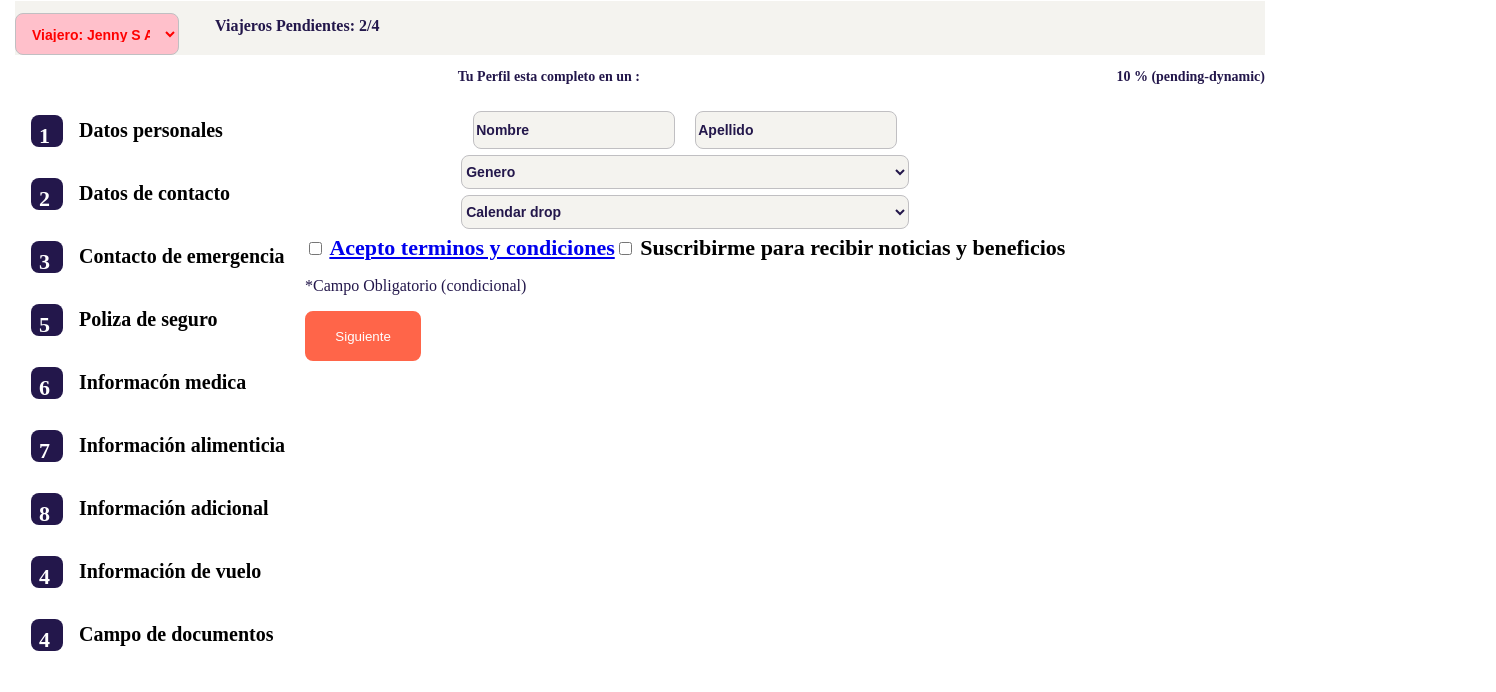
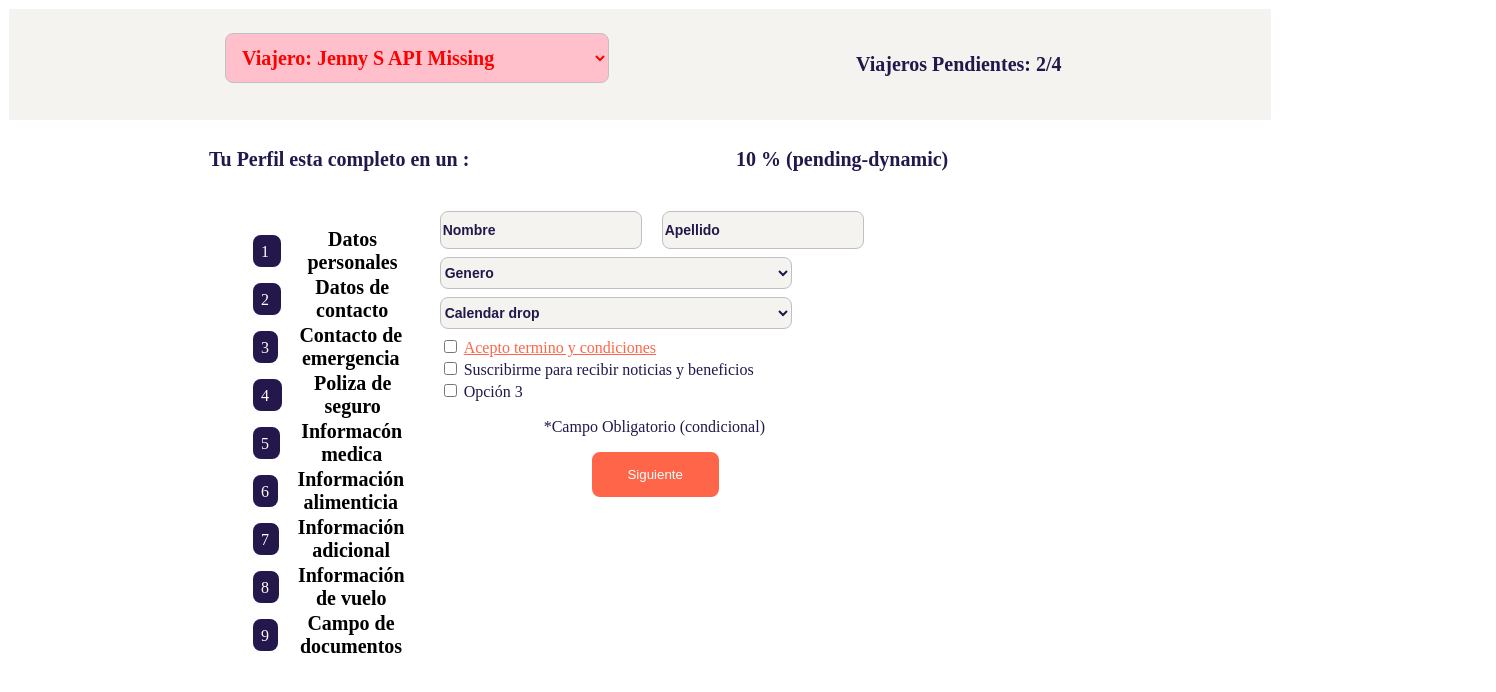
Before and after one commit to carlosdev1606/html-css-components, a plain HTML site: page index.html in a window 1280 px wide. Shown: the whole page, 1496 px wide, since content can reach past the window. Drawn offline with Linux system fonts and the light colour scheme.

Commit message:
21th augost

```diff
--- a/index.html
+++ b/index.html
@@ -10,7 +10,7 @@
     <div class="main-container">
       <div class="first-container">
         <div class="dropdown-container">
-          <select class="drowpdown">
+          <select>
             <option>Viajero: Jenny S API Missing</option>
             <option>Viajero: Pepito API Missing</option>
             <option>Viajero: Juan API Missing</option>
@@ -20,24 +20,22 @@
         <div class="text"><p>Viajeros Pendientes: 2/4</p></div>
       </div>
       <div class="second-container">
-        <p>Tu Perfil esta completo en un :</p>
+        <p id="perfil">Tu Perfil esta completo en un :</p>
         <p>10 % (pending-dynamic)</p>
       </div>
       <div class="squares-and-form">
         <div class="squares">
-          <div class="number-text"><p class="number">1</p><p class="data">Datos personales</p></div>
-          <div class="number-text"><p class="number">2</p><p class="data">Datos de contacto</p></div>
-          <div class="number-text"><p class="number">3</p><p class="data">Contacto de emergencia</p></div>
-          <div class="number-text"><p class="number">5</p><p class="data">Poliza de seguro</p></div>
-          <div class="number-text"><p class="number">6</p><p class="data">Informacón medica</p></div>
-          <div class="number-text"><p class="number">7</p><p class="data">Información alimenticia</p></div>
-          <div class="number-text"><p class="number">8</p><p class="data">Información adicional</p></div>
-          <div class="number-text"><p class="number">4</p><p class="data">Información de vuelo</p></div>
-          <div class="number-text"><p class="number">4</p><p class="data">Campo de documentos</p></div>
-
-
+          <div class="number-text-container"><p class="number">1</p><p class="data">Datos personales</p></div>
+          <div class="number-text-container"><p class="number">2</p><p class="data">Datos de contacto</p></div>
+          <div class="number-text-container"><p class="number">3</p><p class="data">Contacto de emergencia</p></div>
+          <div class="number-text-container"><p class="number">4</p><p class="data">Poliza de seguro</p></div>
+          <div class="number-text-container"><p class="number">5</p><p class="data">Informacón medica</p></div>
+          <div class="number-text-container"><p class="number">6</p><p class="data">Información alimenticia</p></div>
+          <div class="number-text-container"><p class="number">7</p><p class="data">Información adicional</p></div>
+          <div class="number-text-container"><p class="number">8</p><p class="data">Información de vuelo</p></div>
+          <div class="number-text-container"><p class="number">9</p><p class="data">Campo de documentos</p></div>
        </div>
-       <div class="third-container">
+       <div class="form-container">
          <form action="" method="post">
            <div class="name">
              <input
@@ -71,35 +69,24 @@
              <option>Calendar drop</option>
            </select>
          </div>
-
-         <!--Form to data-->
-         <form action="/action_page.php">
+         <div class="check-boxes-and-button">
+          <form>
             <div>
-            <input
-              type="checkbox"
-              id="terminos"
-              name="terminos"
-              value="terminos"
-            />
-            <label for="terms">
-              <a href="www.wikipedia.com">
-                Acepto terminos y condiciones</a>
-            </label>
+                <input type="checkbox" id="checkbox1" name="checkbox1" value="opcion1">
+                <label for="checkbox1"><a href="www.wikipedia.com">Acepto termino y condiciones</a></label>
             </div>
             <div>
-            <input
-              type="checkbox"
-              id="suscribirme"
-              name="suscribirme"
-              value="suscribirme"
-            />
-            <label for="vehicle2">
-              Suscribirme para recibir noticias y beneficios</label
-            >
+                <input type="checkbox" id="checkbox2" name="checkbox2" value="opcion2">
+                <label for="checkbox2">Suscribirme para recibir noticias y beneficios</label>
+            </div>
+            <div>
+                <input type="checkbox" id="checkbox3" name="checkbox3" value="opcion3">
+                <label for="checkbox3">Opción 3</label>
             </div>
         </form>
           <p id="campo">*Campo Obligatorio (condicional)</p>
-        <button>Siguiente</button>
+          <div class="div-button"><button>Siguiente</button></div>
+         </div>
         </div>
       </div>
     </div>
--- a/styles.css
+++ b/styles.css
@@ -1,252 +1,341 @@
-
+/* Estilos generales */
 html {
     font-size: 16px;
+    margin: 0.0625rem;
 }
 
-    body{
-        margin: 1px 15px 1px 15px;
-    }
+/* Contenedor principal */
 .main-container {
     height: 100%;
     width: 100%;
-        background-color: #000000(239, 90, 10);
-        font-size: 22px;
+}
+
+/* Primer contenedor */
+.first-container {
+    display: flex;
+    background-color: #F4F3EF;
+    height: 100%;
+    width: 100%;
+}
+
+.first-container .text {
+    padding-left: 5rem;
+    justify-content: flex-start;
+    width: 90%;
+}
+
+/* Estilos para el dropdown */
+
+.dropdown-container {
+    width: 90%;
+    padding-right: 10rem;
+}
+.dropdown-container select {
+    background-color: #F4F3EF;
+    color: #23174B;
+    font-size: 0.875rem;
+    font-family: Montserrat;
     font-weight: 700;
+    border: 0.1rem solid #C0BFC2;
+    border-radius: 8px;
+    width: 10.25rem;
+    height: 2.625rem;
+    padding: 0.75rem;
+}
+
+.dropdown-container select option {
+    font-size: 0.875rem;
+    font-weight: 700;
+}
+
+.dropdown-container select option:checked {
+    color: #23174B;
+}
+
+/* Texto en el primer contenedor */
+.first-container .text p {
+    color: #23174B;
+    font-size: 0.875rem;
+    font-weight: 700;
+}
+
+/* Segundo contenedor */
+.second-container {
+    color: #23174B;
+    display: flex;
+    box-sizing: border-box;
+    padding: 0.5rem;
+    text-align: center;
+    font-family: Montserrat;
+    font-size: 1.25rem;
+    font-style: normal;
+    font-weight: 700;
+    line-height: normal;
+    justify-content: center;
+}
+
+/* Cuadros */
+.squares {
+    display: flex;
+    margin: 0.75rem 1.25rem;
+    width: 100%;
+    justify-content: left;
+
 
 }
 
-    .dropdown-container{
-        margin-top: 12px;
-        width: 200px;
-        position: relative;
-        font-family: Montserrat;
-
-    }
-    .dropdown-container select {
-        background-color: #F4F3EF;
-        color:#23174B;
-        font-size: 14px;
-        font-weight: 700;
-        border: 1.5px solid #C0BFC2;
-        border-radius: 8px;
-        width:164px ;
-        height: 42px;
-        padding: 12px 12px 12px 12px;
-    }
-
-    /**flecha inicio**/
-    /**felcha fin**/
-    .dropdown-container select option {
-      font-size: 14px;
-      font-weight: 700;
-    }
-    .dropdown-container select option:checked {
-        color:#23174B;
-    }
-
-    .squares {
-        display: flex;
-    }
-    .squares-and-form .squares .number-text .number {
+.squares-and-form .squares .number-text-container .number {
     display: block;
     width: 1rem;
     height: 1rem;
     margin: 0 1rem;
-            padding: 0.5rem 0.5rem;
+    padding: 0.5rem;
     border-radius: 8px;
     background-color: #23174B;
     color: #fff;
+}
+
+.squares-and-form .squares .number-text-container {
+    margin-right: -1.5rem;
+    margin-left: 0;
 
 }
 
-    /* FIN DROPDOWN ELEMENTOS PSEUDOELEMENTOS HOVER ESTADOS ETC*/
-
-    /* CONTINUACION TEXTO FIRST CONTAINER*/
-    .first-container{
-        display: flex;
-        background-color: #F4F3EF;
-
-    }
-    .first-container .text p {
-        color:#23174B;
-        font-size: 16px;
-        font-weight: 700;
-    }
-    /*FINALIZACION TEXTO FIRST CONTAINER*/
-
-    .second-container {
-    color: #23174B;
-    display: flex;
-    font-family: Ubuntu;
-    font-size: 14px;
-    font-style: normal;
-    font-weight: 700;
+/* Formulario */
+.form-container {
+    margin: 0.75rem 1.25rem;
+    margin: 0.75rem 1.25rem;
+    display: block;
+    width: 100%;
 
 }
 
-    .second-container p {
-    flex: 1;
-    text-align: right;
-    }
-    .third-container{
-        padding: 12px 20px 12px 20px;
+.form-container form {
+    display: flex;
+    justify-content: flex-start;
 }
 
-    .third-container{
-        padding: 12px 20px 12px 20px;
-        display: block;
-    }
-    .third-container form  {
-        display: flex;
-        justify-content: center;
-
-    }
-    .third-container .name input  {
+.form-container .name input,
+.form-container .lastname input {
     background-color: #F4F3EF;
-        color:#23174B;
+    color: #23174B;
     font-size: 14px;
     font-weight: 700;
     border: 1.5px solid #C0BFC2;
     border-radius: 8px;
     height: 34px;
-        margin-right:20px ;
+    margin-right: 20px;
 }
-    .third-container .name input::placeholder {
+
+.form-container .name input::placeholder,
+.form-container .lastname input::placeholder {
     color: #23174B;
 }
-    .third-container .lastname input  {
+
+/* Dropdowns en el formulario */
+.form-container .drowpdown-genero,
+.form-container .drowpdown-calendar {
+    justify-content: flex-start;
+    margin: 0.5rem 0;
+    width: 66rem;
+}
+
+.form-container .drowpdown-genero select,
+.form-container .drowpdown-calendar select {
+    width: 22rem;
     background-color: #F4F3EF;
-        color:#23174B;
+    color: #23174B;
     font-size: 14px;
     font-weight: 700;
     border: 1.5px solid #C0BFC2;
     border-radius: 8px;
-        height: 34px;
+    height: 2rem;
 }
-    .third-container .lastname input::placeholder {
+
+.form-container .drowpdown-genero select option,
+.form-container .drowpdown-calendar select option {
+    font-size: 14px;
+    font-weight: 700;
     color: #23174B;
 }
-    .third-container .drowpdown-genero {
-        text-align: center;
-        margin: 6px 0 6px 0;
+
+.form-container .drowpdown-genero select option:checked,
+.form-container .drowpdown-calendar select option:checked {
+    color: #23174B;
 }
 
-    .third-container .drowpdown-calendar {
-        text-align: center;
-        margin: 6px 0 6px 0;
-
-    }
-    .third-container .drowpdown-genero select {
-        width: 28rem;
-        background-color: #F4F3EF;
-        color:#23174B;
-        font-size: 14px;
-        font-weight: 700;
-        border: 1.5px solid #C0BFC2;
-        border-radius: 8px;
-        height: 34px;
-    }
-    .third-container .drowpdown-genero select option {
-        font-size: 14px;
-        font-weight: 700;
-        color:#23174B;
-
-    }
-    .third-container .drowpdown-genero select option:checked {
-        color:#23174B;
-    }
-    .third-container .drowpdown-calendar select {
-        width: 28rem;
-        background-color: #F4F3EF;
-        color:#23174B;
-        font-size: 14px;
-        font-weight: 700;
-        border: 1.5px solid #C0BFC2;
-        border-radius: 8px;
-        height: 34px;
-    }
-    .third-container .drowpdown-calendar select option {
-        font-size: 14px;
-        font-weight: 700;
-        color:#23174B;
-    }
-    .third-container .drowpdown-calendar select option:checked {
-        color:#23174B;
-    }
-
-    .fourth-container{
-        color:#23174B;
-        font-size: 16px;
-        font-weight: 700;
-        padding: 0px 10px 10px 20px;
-    }
-
+/* Otros estilos */
 #campo {
-        color:#23174B;
-        font-size: 16px;
+    color: #23174B;
+    font-size: 1rem;
     font-weight: 700;
     font-weight: 400;
 }
 
-
-    .third-container button {
-        color: #ffffff;
-        background-color: #FF6549;
-        width: 116px;
-        height:50px;
-        border: 2px solid #FF6549;
-        border-radius: 8px;
+.check-boxes-and-button form {
+    color: #23174B;
+    display: block;
 }
 
-    .number-text .data {
-        display:none;
+.check-boxes-and-button form div label {
+    font-family: Ubuntu;
+    font-size: 1rem;
+    font-weight: 400;
+    color: #23174B;
+    line-height: 130%;
 }
 
+.check-boxes-and-button form div label a {
+    font-family: Ubuntu;
+    font-size: 1rem;
+    font-weight: 400;
+    color: #FF6549;
+}
 
+.number-text-container .data {
+    display: none;
+}
 
+/* Consulta media para pantallas más grandes */
+@media screen and (min-width: 1200px) {
+    .main-container {
+        height: 100%;
+        width: 100%;
+    }
 
-    @media screen and (min-width:481px) and (max-width:1600px){
+    .first-container {
+        box-sizing: border-box;
+        padding: 1.5rem;
+    }
+
+    .dropdown-container {
+        padding-left: 12rem;
+        width: 90%;
+    }
 
     .dropdown-container select {
+        box-sizing: border-box;
+        height: 3.125rem;
+        width: 30rem;
+        padding: 0.75rem 1.5rem;
         background-color: pink; /*#F4F3EF*/
-            color:red; /*#23174B*/
-            font-size: 14px;
+        color: red; /*#23174B*/
+        font-size: 1.25rem;
         font-weight: 700;
         border: 1.5px solid #C0BFC2;
-            border-radius: 8px;
-            width:164px ;
-            height: 42px;
-            padding: 12px 12px 12px 12px;
-        }
-        .squares-and-form{
-            display: flex;
+        border-radius: 0.5rem;
+        width: 24rem;
+        padding: 0.75rem;
     }
 
-        .squares-and-form .squares {
+    .first-container .text p {
+        color: #23174B;
+        font-size: 1.25rem;
+        font-weight: 700;
+        width: 90%;
+    }
+
+    .squares {
+        padding-left: 10rem;
+    }
+    .squares-and-form .squares .number-text-container {
+        justify-content: flex-start;
+        padding-left: 12rem;
+    }
+
+    .squares-and-form {
+        display: flex;
+        flex-direction: row;
+    }
+
+    .second-container p {
+        width: 90%;
+        text-align: left;
+    }
+
+    #perfil {
+        padding-left: 12rem;
+    }
+
+    .squares {
         display: block;
+        box-sizing: border-box;
+        padding: 1rem;
+        width: 90%;
     }
-        .squares-and-form .squares .number-text .number {
+
+    .number-text-container {
+        box-sizing: border-box;
+        display: flex;
+        align-items: center;
+        height: 3rem;
+    }
+
+    .number-text-container .data {
+        display: block;
+        text-align: center;
+        font-family: Montserrat;
+        font-size: 1.25rem;
+        font-style: normal;
+        font-weight: 700;
+        line-height: normal;
+    }
+
+    .form-container {
+        width: 90%;
+    }
+
+    .squares-and-form .squares .number-text-container .number {
         display: block;
         width: 1rem;
         height: 1rem;
-            padding: 0.5rem 0.5rem;
-            border-radius: 8px;
+        padding: 0.5rem;
+        border-radius: 0.5rem;
         background-color: #23174B;
         color: #fff;
     }
 
-        .number-text{
-            display: flex;
-            align-items: center;
+    .form-div label {
+        color: #23174B;
+        font-size: 1rem;
+        font-family: Ubuntu;
+        font-weight: 400;
     }
-        .number-text .data {
-            display:block;
-            text-align: center;
-            font-family: Montserrat;
-            font-size: 20px;
-            font-style: normal;
+
+    .form-div label a {
+        color: #FF6549;
+        font-size: 1rem;
+        font-family: Ubuntu;
+        font-weight: 400;
+    }
+
+    .div-button {
+        justify-content: flex-start;
+        padding-left: 9.5rem;
+    }
+
+    .div-button button {
+        color: #fff;
+        background-color: #FF6549;
+        border: 0.125rem solid #FF6549;
+        height: 2.8125rem;
+        width: 7.9375rem;
+        border-radius: 0.5rem;
+        box-sizing: border-box;
+    }
+
+    .second-container div {
+        width: 90%;
+    }
+
+    #campo {
+        color: #23174B;
+        font-size: 1rem;
         font-weight: 700;
-            line-height: normal;
+        font-weight: 400;
+        justify-content: flex-start;
+        padding-left: 6.5rem;
+    }
+
 
 }
-    }
```
Lines whose indentation alone changed are shown as unchanged.
